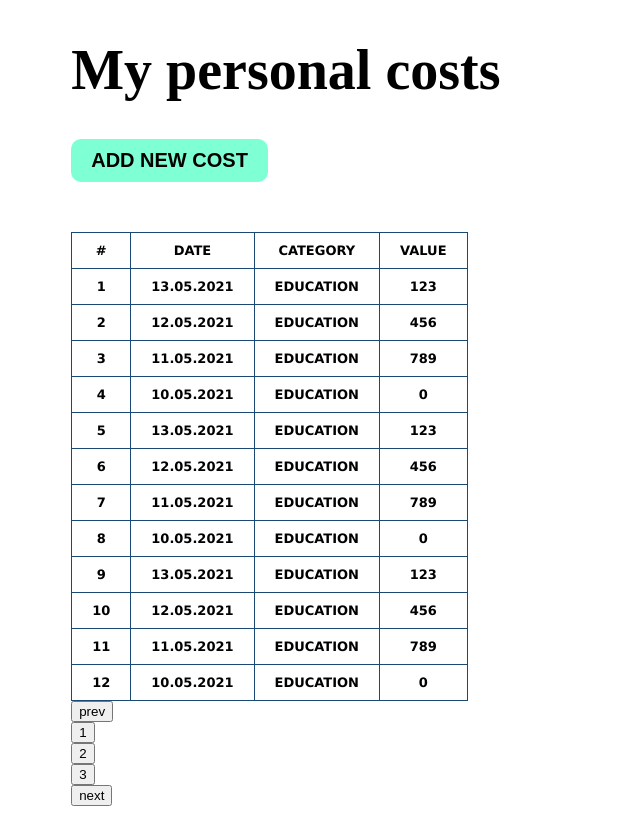
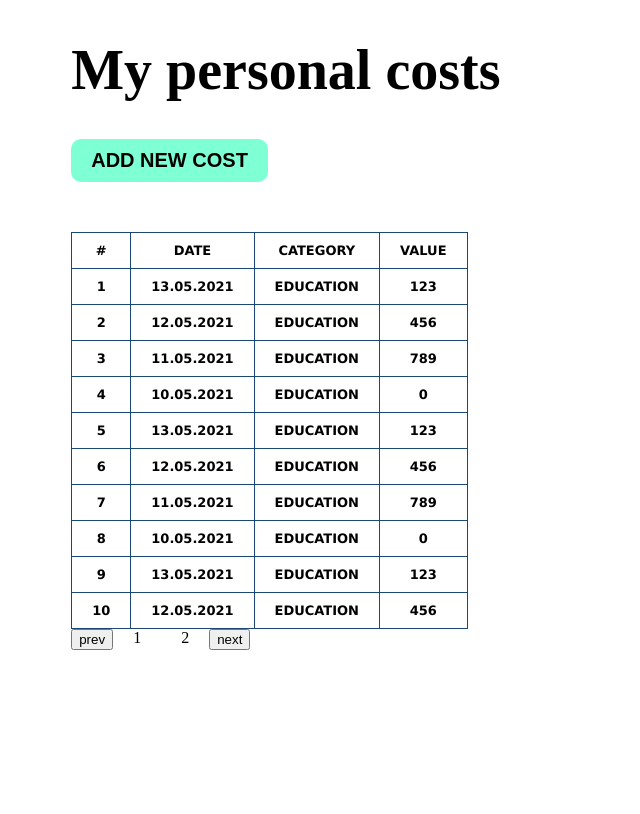
Before and after one commit to Mordukar/GV-Vue-Bezhenar, a Vue app in the folder hello-world/: page / in a window 1280 px wide. Shown: the whole page, without its empty margins (0-640 px from the left). Built offline with nearby package versions, Linux system fonts and the light colour scheme.

Commit message:
Finale commit

```diff
--- a/hello-world/src/App.vue
+++ b/hello-world/src/App.vue
@@ -8,9 +8,7 @@
           <transition name="fade">
             <PaymentForm v-show="isActive" @add="onDataAdded" />
           </transition>
-<!--          <PaymentsList v-show="currentPage"/>-->
-          <PaymentsList :currentPage="currentPage"/>
-          <Pagination @paginated="paginated"/>
+          <PaymentsList/>
         </main>
   </div>
 </template>
@@ -19,20 +17,17 @@
 import PaymentsList from './components/PaymentsList'
 import PaymentForm from './components/PaymentForm'
 import Button from './components/Button'
-import Pagination from './components/Pagination'
 import { mapActions } from 'vuex'
 export default {
   name: 'App',
   components: {
     PaymentsList,
     PaymentForm,
-    Button,
-    Pagination
+    Button
   },
   data () {
     return {
-      isActive: false,
-      currentPage: 0
+      isActive: false
     }
   },
   methods: {
@@ -44,10 +39,6 @@ export default {
     },
     openForm () {
       this.isActive = !this.isActive
-    },
-    paginated (el) {
-      console.log(el)
-      this.currentPage = el
     }
   },
   mounted () {
--- a/hello-world/src/components/Pagination.vue
+++ b/hello-world/src/components/Pagination.vue
@@ -1,55 +1,55 @@
 <template>
-    <div>
-        <button @click="prevPage">prev</button>
-        <div v-for="(page, index) in pageCount" :key="index">
-            <button @click="paginated($event.target.innerHTML)">{{ page }}</button>
+    <div :class="[$style.wrapper]">
+        <button @click="onClick(cur - 1)">prev</button>
+        <div
+          :class="{[$style.active] : cur === i}"
+          v-for="i in amount" :key="i" @click="onClick(i)">
+            {{ i }}
         </div>
-        <button @click="nextPage">next</button>
+        <button @click="onClick(cur + 1)">next</button>
     </div>
 </template>
 
 <script>
-import { mapGetters } from 'vuex'
 
 export default {
   name: 'Pagination',
   data () {
     return {
-      pageNumber: 0,
-      pageSize: 5
     }
   },
+  props: {
+    length: Number,
+    numberPage: Number,
+    cur: Number
+  },
   computed: {
-    ...mapGetters([
-      'getPaymentsListLength'
-    ]),
-    pageCount () {
-      const length = this.getPaymentsListLength
-      const size = this.pageSize
-      return Math.ceil(length / size)
+    amount () {
+      return Math.ceil(this.length / this.numberPage)
     }
-    // paginatedData () {
-    //   const start = this.pageNumber * this.pageSize
-    //   const end = start + this.pageSize
-    //   return this.getPaymentsList.slice(start, end)
-    // }
   },
   methods: {
-    nextPage () {
-      this.pageNumber++
-    },
-    prevPage () {
-      this.pageNumber--
-    },
-    paginated (el) {
-      this.$emit(el)
+    onClick (p) {
+      if (p < 1 || p > this.amount) {
+        return
+      }
+      this.$emit('paginate', p)
     }
   },
   mounted () {
+    console.log(this.length)
   }
 }
 </script>
 
-<style lang="scss">
+<style module lang="scss">
+  .wrapper{
+    display : flex;
+    & div {
+      margin : 0 20px;
+    }
+  }
+  .active{
 
+  }
 </style>
--- a/hello-world/src/components/PaymentsList.vue
+++ b/hello-world/src/components/PaymentsList.vue
@@ -1,4 +1,5 @@
 <template>
+  <div>
     <transition name="fadeItem">
       <table class="resp-tab">
         <thead>
@@ -10,7 +11,7 @@
           </tr>
         </thead>
         <tbody>
-        <tr v-for="(item, index) in getPaymentsList" :key="index" class="resp-tab">
+          <tr v-for="(item, index) in currentElements" :key="index" class="resp-tab">
             <th>{{ item.id }}</th>
             <th>{{ item.date }}</th>
             <th>{{ item.category}}</th>
@@ -19,11 +20,29 @@
         </tbody>
       </table>
     </transition>
+    <Pagination
+      :length="getPaymentsList.length"
+      :numberPage="numberPage"
+      :cur="page"
+      @paginate="onPaginate"
+    />
+  </div>
 </template>
 
 <script>
+import Pagination from './Pagination'
 import { mapGetters } from 'vuex'
 export default {
+  name: 'PaymentsList',
+  components: {
+    Pagination
+  },
+  data () {
+    return {
+      page: 1,
+      numberPage: 10
+    }
+  },
   props: {
     items: Array,
     currentPage: Number
@@ -31,15 +50,19 @@ export default {
   computed: {
     ...mapGetters([
       'getPaymentsList'
-    ])
+    ]),
+    currentElements () {
+      const { page, numberPage } = this
+      return this.getPaymentsList.slice(numberPage * (page - 1), numberPage * (page - 1) + numberPage)
+    }
   },
   methods: {
-    doSomething () {
-      console.log(this.items)
+    onPaginate (p) {
+      this.page = p
     }
   },
   mounted () {
-    console.log(this.getPaymentsList)
+
   }
 }
 </script>
```
Also changed, not shown: 5 other files (tests, documents, lock files or other folders). Lines whose indentation alone changed are shown as unchanged.
